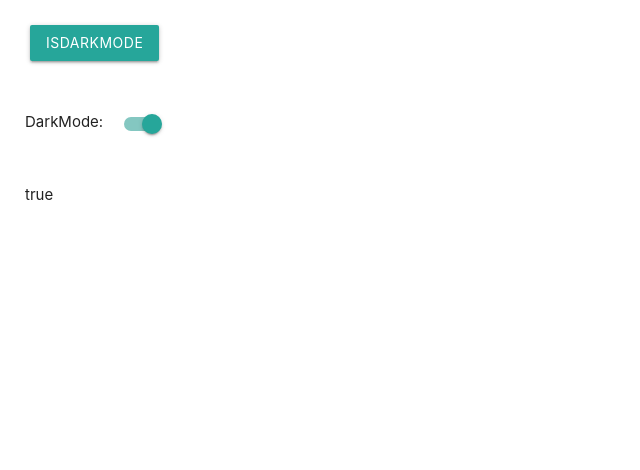
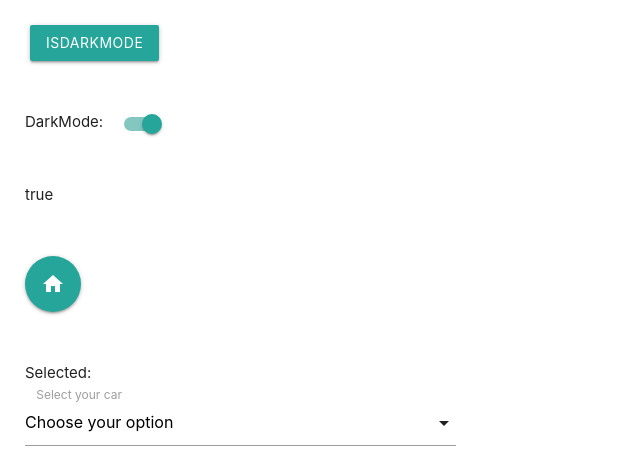
Before and after one commit to Spectr67/custom-elements, a Vue app: page / in a window 1280 px wide. Shown: the top 470 px of the page, without its empty margins (0-640 px from the left). Built offline with nearby package versions, Linux system fonts and the light colour scheme.

Commit message:
refactored select

```diff
--- a/src/App.vue
+++ b/src/App.vue
@@ -2,16 +2,27 @@
 import MButton from './components/MButton.vue'
 import MSwitch from './components/MSwitch.vue'
 import MFAB from './components/MFAB.vue'
+import MSelect from './components/MSelect.vue'
 
 export default {
-  components: { MButton, MSwitch, MFAB },
+  components: { MButton, MSwitch, MFAB, MSelect },
 
   data() {
     return {
       // isPulsingFAB: false,
       // isShowFAB: false,
       isDarkMode: true,
+      applesCounter: 0,
     }
+  },
+  computed: {
+    isWhiteMode() {
+      return !this.isDarkMode
+    },
+
+    isApplesMorethan() {
+      return this.applesCounter >= 3
+    },
   },
 }
 </script>
@@ -34,9 +45,11 @@ export default {
     </article>
     <article>{{ isDarkMode }}</article>
     <article>
-      <!-- <MFAB icon="home" :is-pulsing="isPulsingFAB" :is-show="isShowFAB" /> -->
+      <MFAB icon="home" :is-pulsing="isPulsingFAB" :is-show="isDarkMode" />
     </article>
-    <article></article>
+    <article>
+      <MSelect />
+    </article>
   </section>
 </template>
 
--- a/src/components/MSelect.vue
+++ b/src/components/MSelect.vue
@@ -1,19 +1,41 @@
 <script>
-import MButton from './MButton.vue'
+export default {
+  mounted() {
+    const elems = this.$refs.select
+    M.FormSelect.init(elems, {})
+  },
 
-export default {
-  components: {
-    MButton,
+  data() {
+    return {
+      YourCarBrand: [],
+    }
   },
-  props: ['caption', 'icon'],
-  emits: ['newMessageRecived'],
 }
 </script>
 
 <template>
+  <span>Selected: {{ YourCarBrand.join(', ') }}</span>
   <div class="input-field col s12">
-    <MButton icon="heart_broken" @click="$emit('newMessageRecived')" />
-    <!-- <select></select>
-    <label>Materialize Select</label> -->
+    <select
+      multiple
+      ref="select"
+      @change="
+        YourCarBrand = Array.from($event.target.selectedOptions).map(
+          o => o.value
+        )
+      "
+    >
+      <option value="" disabled selected>Choose your option</option>
+      <option value="BMW">BMW</option>
+      <option value="Mercedess">Mercedess</option>
+      <option value="Audi">Audi</option>
+    </select>
+    <label>Select your car</label>
   </div>
 </template>
+
+<style scoped>
+div {
+  width: 35%;
+}
+</style>
--- a/src/components/MSwitch.vue
+++ b/src/components/MSwitch.vue
@@ -30,3 +30,5 @@ export default {
   padding: 0 5px;
 }
 </style>
+
+кнопка состояние пульса свитч + селект
```
